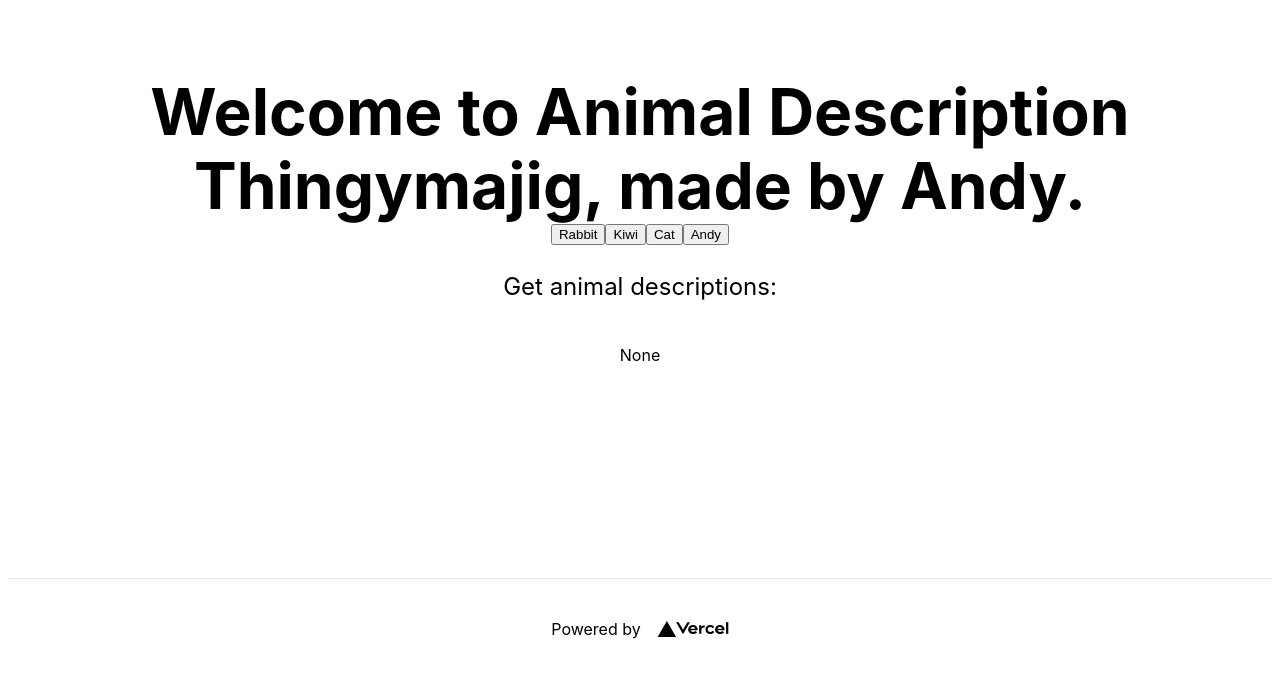
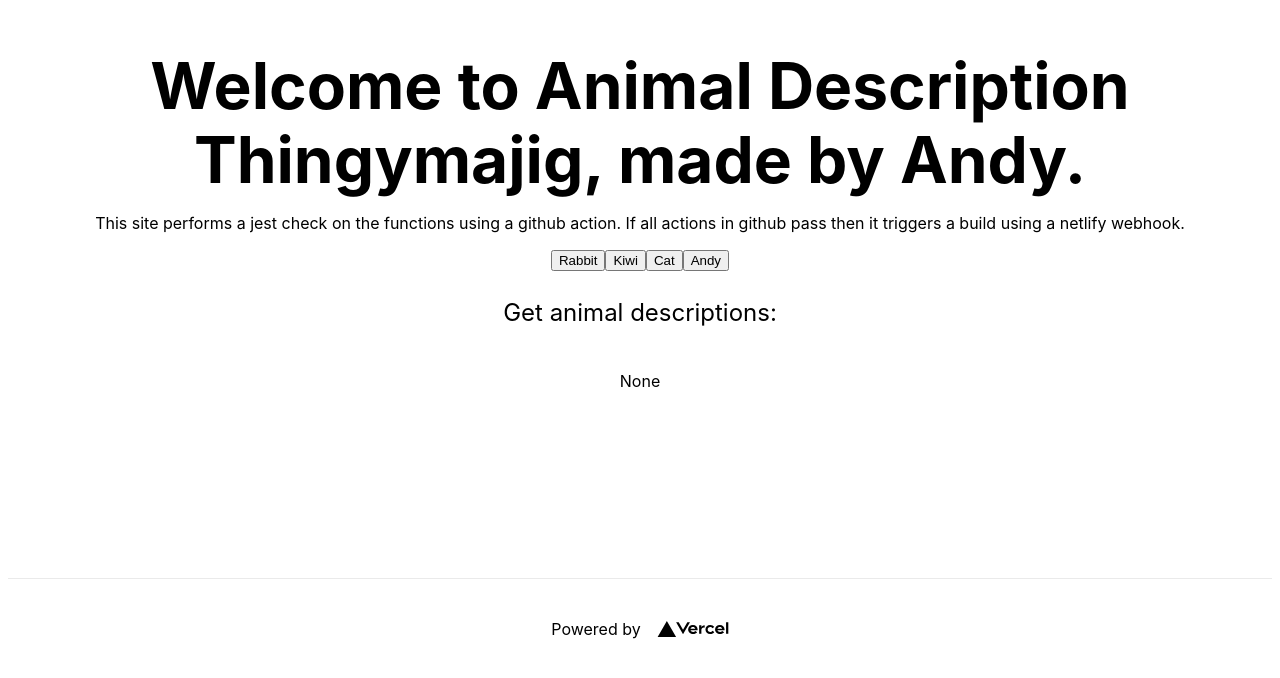
Before and after one commit to AndySpeedCurve/workflow, a Next.js app: page / in a window 1280 px wide. Shown: the part 122-800 px from the top of the page. Built offline with nearby package versions, Linux system fonts and the light colour scheme.

Commit message:
CI/CD example

```diff
--- a/pages/index.tsx
+++ b/pages/index.tsx
@@ -23,6 +23,8 @@ export default function Home() {
         <h1 className={styles.title}>
           Welcome to Animal Description Thingymajig, made by Andy.
         </h1>
+
+        <p>This site performs a jest check on the functions using a github action. If all actions in github pass then it triggers a build using a netlify webhook.</p>
 
         <div>
           <button onClick={() => updateAnimal("rabbit")}>Rabbit</button>
```
